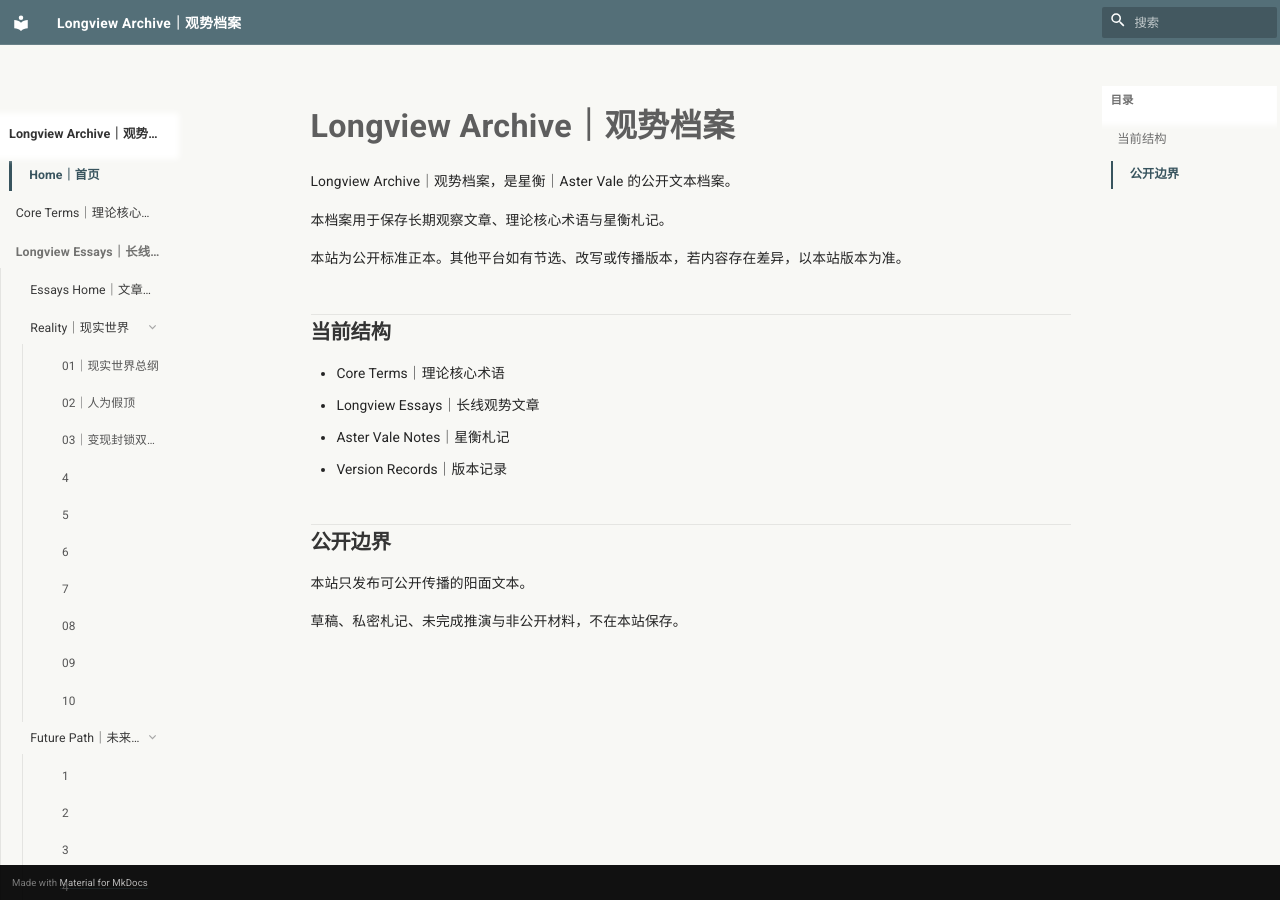
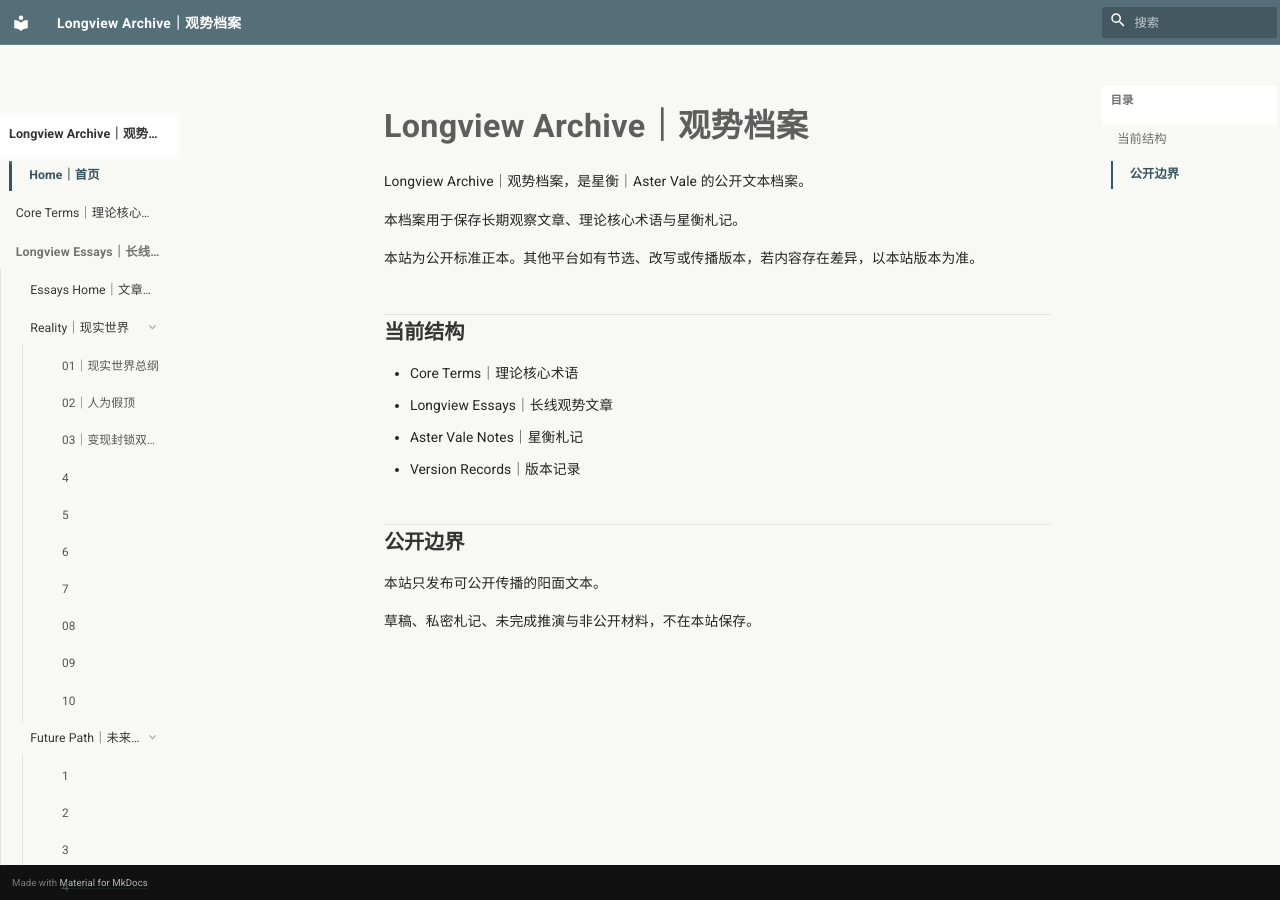
Before and after one commit to guanshi1688/longview-archive, an MkDocs documentation site: the page built from docs/index.md, in a window 1280 px wide. Built offline with MkDocs 1.6.1 and Material for MkDocs 9.7.7, drawn with Linux system fonts in a browser that asks for light colours.

Commit message:
Implement layout patch for Longview Archive
Added layout adjustments for Longview Archive, including sidebar width and content spacing.

```diff
--- a/docs/stylesheets/extra.css
+++ b/docs/stylesheets/extra.css
@@ -545,3 +545,51 @@
     font-size: 0.84rem;
   }
 }
+
+/* =========================================================
+   Longview Archive - Layout Patch 2.1
+   Fix sidebar width + content breathing space
+   ========================================================= */
+
+
+/* 1. 加宽左侧导航整体区域 */
+:root {
+  --lv-sidebar-width: 22rem;
+  --lv-content-width: 780px;
+}
+
+
+/* 2. 让左侧导航文字区域更宽，不要太早省略 */
+.md-sidebar--primary {
+  width: var(--lv-sidebar-width);
+}
+
+.md-sidebar--primary .md-sidebar__scrollwrap {
+  padding-right: 1.8rem;
+}
+
+
+/* 3. 正文离左侧分割线远一点 */
+.md-content {
+  padding-left: 2.4rem;
+}
+
+
+/* 4. 页面整体中间区域稍微展开 */
+.md-grid {
+  max-width: 96rem;
+}
+
+
+/* 5. 正文不要贴边，保持档案纸张感 */
+.md-content__inner {
+  max-width: var(--lv-content-width);
+  margin-left: 0;
+  margin-right: auto;
+}
+
+
+/* 6. 右侧目录不要太挤正文 */
+.md-sidebar--secondary {
+  margin-left: 2rem;
+}
```
